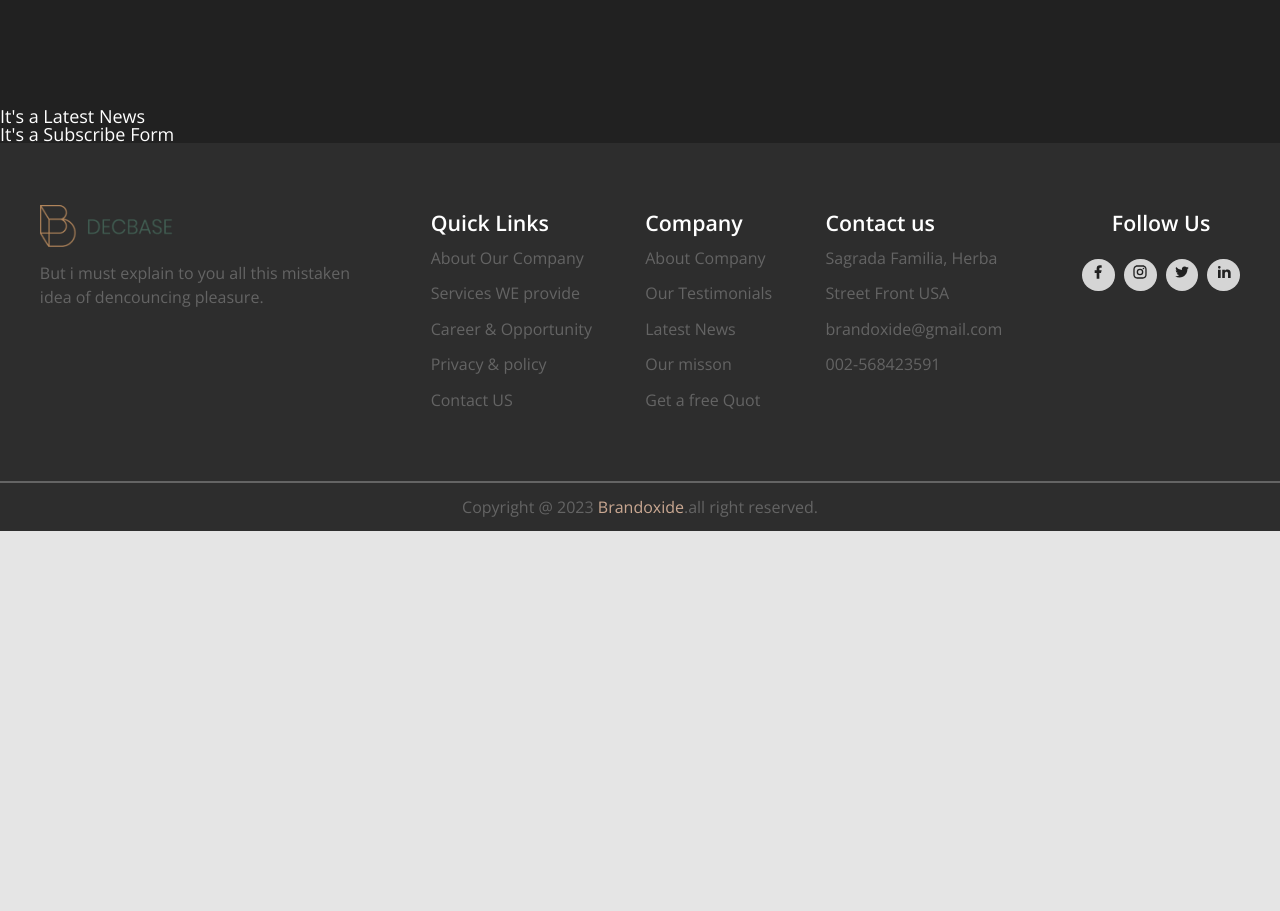
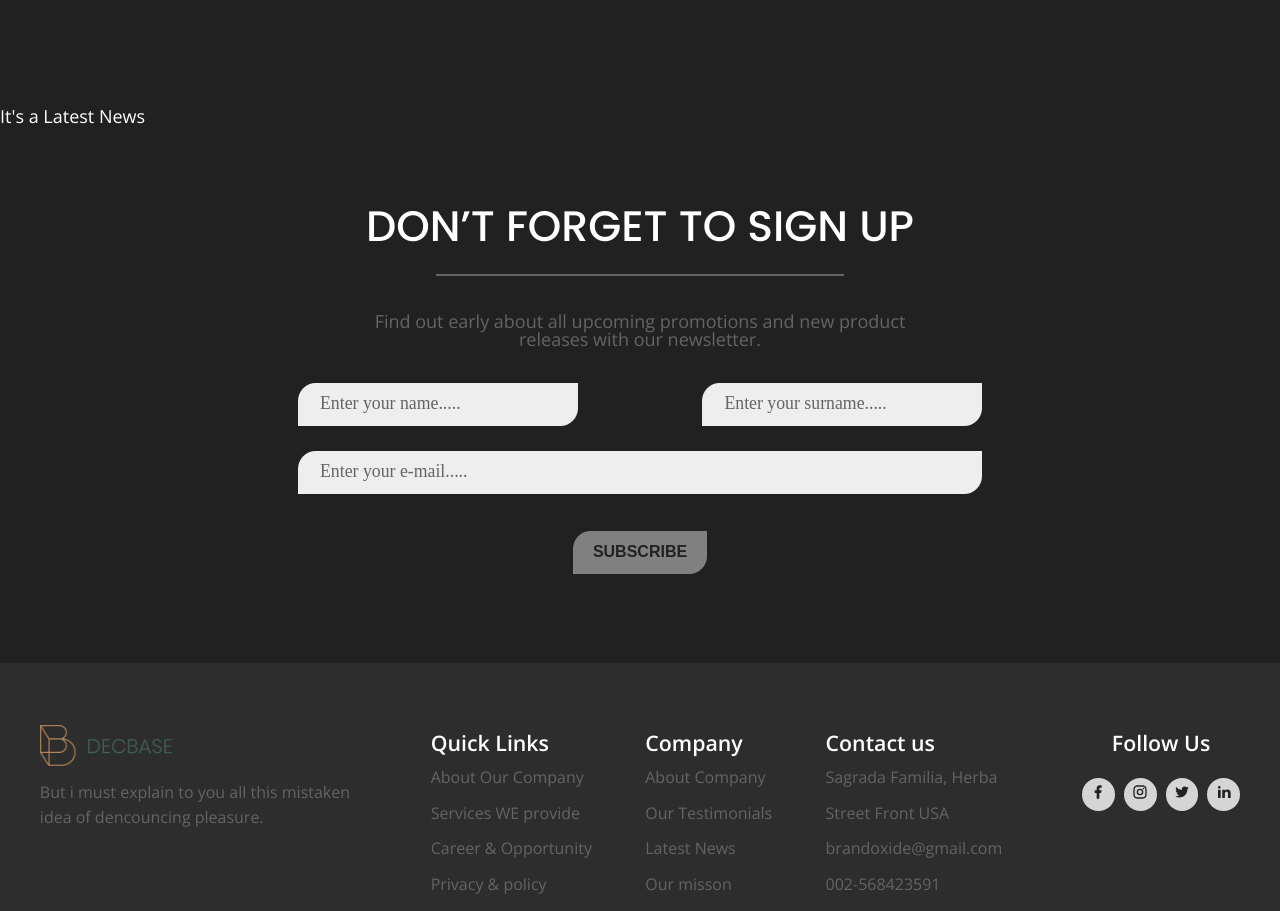
Before and after one commit to stashakasha/Hometask-3, a React (Create React App) app in the folder decbase/: page / in a window 1280 px wide. Shown: the part 3480-4391 px from the top of the page. Before the commit the page ends 4011 px from the top, so only its background shows below. Built offline with nearby package versions, Linux system fonts and the light colour scheme.

Commit message:
add form subscribe

```diff
--- a/decbase/package.json
+++ b/decbase/package.json
@@ -8,6 +8,7 @@
     "@testing-library/user-event": "^13.5.0",
     "react": "^18.2.0",
     "react-dom": "^18.2.0",
+    "react-hook-form": "^7.43.5",
     "react-scripts": "5.0.1",
     "sass": "^1.58.3",
     "swiper": "^9.1.0",
--- /dev/null
+++ b/decbase/src/assets/scss/components/subscribe.scss
@@ -0,0 +1,222 @@
+@import '../mixins';
+@import '../vars';
+
+
+.subscribe {
+    &__title {
+        margin-top: 100/$vw;
+        font-family: 'Poppins';
+        font-weight: 500;
+        font-size: 48/$vw;
+        line-height: .58;
+        text-align: center;
+    }
+    hr {
+        margin: 40/$vw auto 0;
+        width: 460/$vw;
+        border: 0.5/$vw solid var(--text-light);
+    }
+    &__desc {
+        margin: 40/$vw auto;
+        width: 650/$vw;
+        text-align: center;
+      color: var(--text-light);
+    }
+  }
+  .form {
+    display: flex;
+    flex-direction: column;
+    justify-content: center;
+    align-items: center;
+    &-wrap {
+        display: flex;
+        justify-content: space-between;
+        margin-bottom: 28/$vw;
+        width: 770/$vw;
+    }
+    &__input, &__input__error{
+        width: 315/$vw;
+        height: 48/$vw;
+        background: #eeeeee;
+        border-radius: 20/$vw 0px;
+        padding: 5/$vw 25/$vw;
+    }
+    &__input__error{
+        border: 2/$vw solid red;
+        color: red;
+    }
+    &__input_email, &__input_email__error {
+        width: 770/$vw;
+        height: 48/$vw;
+        background: #eeeeee;
+        border-radius: 20/$vw 0px;
+        padding: 5/$vw 25/$vw;
+    }
+    &__input_email__error {
+        border: 2/$vw solid red;
+        color: red;
+    }
+    &__button, &__button-disable {
+        width: 200/$vw;
+        height: 50/$vw;
+        margin-top: 42/$vw;
+        margin-bottom: 100/$vw;
+        @include btn-main;
+    }
+    &__button-disable {
+        background: grey;
+    }
+    &__errors {
+        height: 20px;
+        p {
+            color: red;
+        }
+    }
+    }
+
+input::placeholder {
+    font-family: 'Raleway';
+    font-style: normal;
+    font-weight: 500;
+    font-size: 20/$vw;
+    line-height: 55/$vw;
+    color: var(--text-light);
+}
+
+
+  //Adaptive
+
+@media (max-width: $mobile) {
+    .subscribe {
+        &__title {
+            margin-top: 100/$mb;
+            font-size: 48/$mb;
+        }
+        hr {
+            margin: 40/$mb auto 0;
+            width: 460/$mb;
+        }
+        &__desc {
+            margin: 40/$mb auto;
+            width: 650/$mb;
+        }
+      }
+      .form {
+        &-wrap {
+          margin-bottom: 28/$mb;
+          width: 770/$mb;
+        }
+        &__input, &__input__error{
+            width: 315/$mb;
+            height: 48/$mb;
+            border-radius: 20/$mb 0px;
+            padding: 5/$mb 25/$mb;
+        }
+        &__input_email, &__input_email__error {
+            width: 770/$mb;
+            height: 48/$mb;
+            border-radius: 20/$mb 0px;
+            padding: 5/$mb 25/$mb;
+        }
+        &__button, &__button-disable {
+            margin-top: 42/$mb;
+            margin-bottom: 100/$mb;
+        }
+        &__errors {
+            height: 20/$mb;
+        }
+    }
+    input::placeholder {
+        font-size: 20/$mb;
+        line-height: 55/$mb;
+    }
+}
+
+  // POPUP================================
+.popup {
+    display: none;
+    &-text {
+        width: 900/$vw;
+        font-weight: 500;
+        font-size: 80/$vw;
+
+        text-align: center;
+        span {
+            font-weight: 700;
+            font-size: 90/$vw;
+            color: rgb(206, 44, 44);;
+        }
+    }
+}
+.popup.show {
+    position: fixed!important;
+    left: 0;
+    right: 0;
+    top: 0;
+    bottom: 0;
+    width: 100%;
+    height: 100%;
+    --background: rgb(219, 165, 65);
+    --background-tr: rgba(219, 165, 65,0);
+    --border: #000;
+    --yellow: rgb(255, 251, 2);
+    --red: rgb(206, 44, 44);
+    --green: rgb(77, 197, 30);
+    position: relative;
+    display: flex;
+    justify-content: center;
+    align-items: center;
+    background: var(--background);
+    z-index: 10;
+    display: flex;
+    flex-direction: column;
+  .hypnotic {
+    position: relative;
+    width: 500/$vw;
+    height: 400/$vw;
+    margin: 0;
+    border-radius: 5/$vw;
+    background:
+    radial-gradient(ellipse at 50% 100%,var(--background-tr)49%,var(--border)50%,var(--border)53%,var(--background-tr)54%)50% 30%/15% 5% no-repeat,
+    linear-gradient(0deg,var(--border)100%,var(--border)100%)49% 65.2%/15% 1% no-repeat,
+    linear-gradient(-75deg,var(--background-tr)49%,var(--border)50%,var(--border)53%,var(--background-tr)54%)45% 47%/15% 35% no-repeat,
+    radial-gradient(circle,var(--background-tr)49%,var(--border)50%,var(--border)51%,var(--background-tr)52%)80% 30%/40% 40% no-repeat,
+   radial-gradient(circle,var(--background-tr)49%,var(--border)50%,var(--border)51%,var(--background-tr)52%)20% 30%/40% 40% no-repeat,
+    ;
+    &::before {
+      content:"";
+      display: block;
+      width: 25.5%;
+      height: 31.5%;
+      left: 19.2%;
+      top:22.3%;
+      position: absolute;
+      border-radius: 100%;
+      animation: rotate 5s linear infinite;
+      background:
+      repeating-conic-gradient(var(--yellow) 0deg, var(--red) 10deg,var(--green) 20deg)0% 0%/100% 100%
+      ;
+    }
+    &::after {
+      content:"";
+      display: block;
+      width: 25.5%;
+      height: 31.5%;
+      left: 55.2%;
+      top:22.3%;
+      position: absolute;
+      border-radius: 100%;
+      animation: rotate 5s linear infinite reverse;
+      background:
+      repeating-conic-gradient(var(--yellow) 0deg, var(--red) 10deg,var(--green) 20deg)0% 0%/100% 100%
+    }
+  }
+  @keyframes rotate {
+    from {
+      transform: rotate(0deg);
+    }
+    to {
+      transform: rotate(360deg);
+    }
+  }
+}
--- a/decbase/src/assets/scss/style.scss
+++ b/decbase/src/assets/scss/style.scss
@@ -13,4 +13,5 @@
 @import './components/about.scss';
 @import './components/stats.scss';
 @import './components/testimonials.scss';
+@import './components/subscribe.scss';
 @import './components/footer.scss';
--- a/decbase/src/components/Subscribe.js
+++ b/decbase/src/components/Subscribe.js
@@ -1,11 +1,91 @@
-import React from "react";
+import { useForm } from 'react-hook-form';
 
 const Subscribe = () => {
-    return(
-        <div>
-            <h1>It's a Subscribe Form</h1>
+  const {
+    register,
+    formState: { errors, isValid },
+    handleSubmit,
+    reset,
+  } = useForm({
+    mode: 'onBlur',
+  });
+
+  const onSubmit = (data) => {
+    localStorage.setItem('name', 'Oleksandra')
+    if (localStorage.getItem('name') === data.firstName) {
+        var popup = document.getElementById("popup");
+        popup.classList.add("show");
+        setTimeout(()=>popup.classList.remove("show"), 5000)
+    } else
+    localStorage.setItem('firstName', data.firstName);
+    localStorage.setItem('surName', data.surName);
+    localStorage.setItem('email', data.email);
+    reset();
+  };
+
+  return (
+    <section id='subscribe' className="container">
+        <div id="popup" className="popup">
+            <p className='popup-text'>Тільки сьогодні!!!<br/> Всім <span>Олександрам</span> знижка <span>120%</span></p>
+            <div className="hypnotic"></div>
         </div>
-    );
+      <div className="subscribe">
+        <h2 className='subscribe__title'>DON’T FORGET TO SIGN UP</h2>
+        <hr/>
+        <h3 className='subscribe__desc'>
+          Find out early about all upcoming promotions and new product releases with our
+          newsletter.
+        </h3>
+
+        <form onSubmit={handleSubmit(onSubmit)} className="form">
+          <div className="form-wrap">
+            <div className="subscribe__form-first">
+              <input
+                {...register('firstName', {
+                  pattern: /^[A-Z][a-z]+$/,
+                  required: 'The field is required',
+                })}
+                className={!errors?.firstName ? 'form__input' : 'form__input__error'}
+                type="text"
+                placeholder = 'Enter your name.....'
+              />
+            </div>
+
+            <div className="subscribe__form-first">
+              <input
+                {...register('surName', {
+                  pattern: /^[A-Z][a-z]+$/,
+                  required: 'The field is required',
+                })}
+                className={!errors?.surName ? 'form__input' : 'form__input__error'}
+                type="text"
+                placeholder = 'Enter your surname.....'
+              />
+            </div>
+          </div>
+
+          <input
+            {...register('email', {
+              pattern:
+                /^[-a-z0-9!#$%&'*+/=?^_`{|}~]+(?:\.[-a-z0-9!#$%&'*+/=?^_`{|}~]+)*@(?:[a-z0-9]([-a-z0-9]{0,61}[a-z0-9])?\.)*(?:aero|arpa|asia|biz|cat|com|coop|edu|gov|info|int|jobs|mil|mobi|museum|name|net|org|pro|tel|travel|[a-z][a-z])$/,
+              required: 'The field is required',
+            })}
+            className={errors?.email ? 'form__input_email__error' : 'form__input_email'}
+            type="email"
+            placeholder = 'Enter your e-mail.....'
+          />
+
+
+          <input
+            disabled={!isValid}
+            className={isValid ? 'form__button' : 'form__button-disable'}
+            type="submit"
+            value={'SUBSCRIBE'}
+          />
+        </form>
+      </div>
+    </section>
+  );
 }
 
 export default Subscribe;
```
Also changed, not shown: decbase/src/assets/img/sale.svg (added), 1 other file (tests, documents, lock files or other folders).
